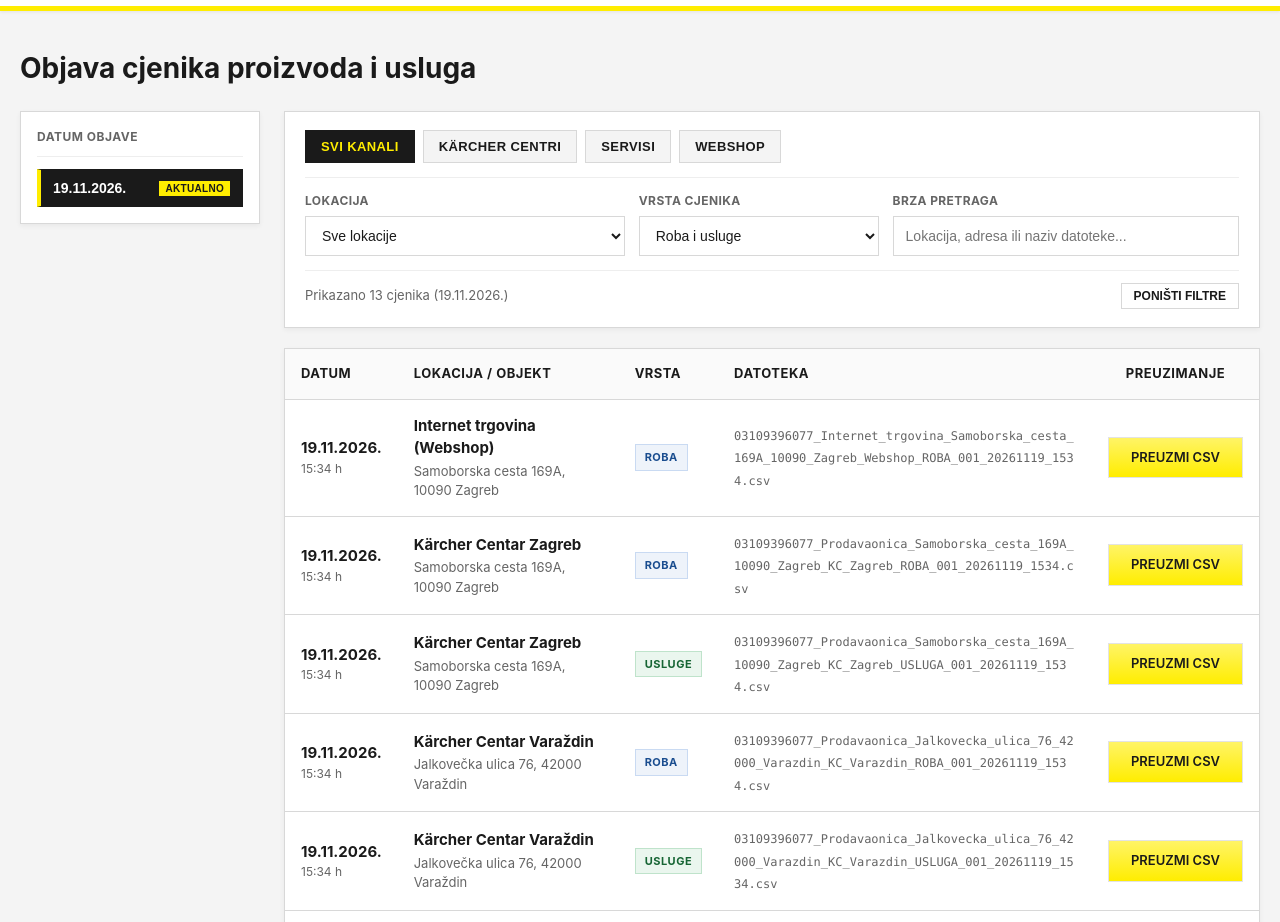
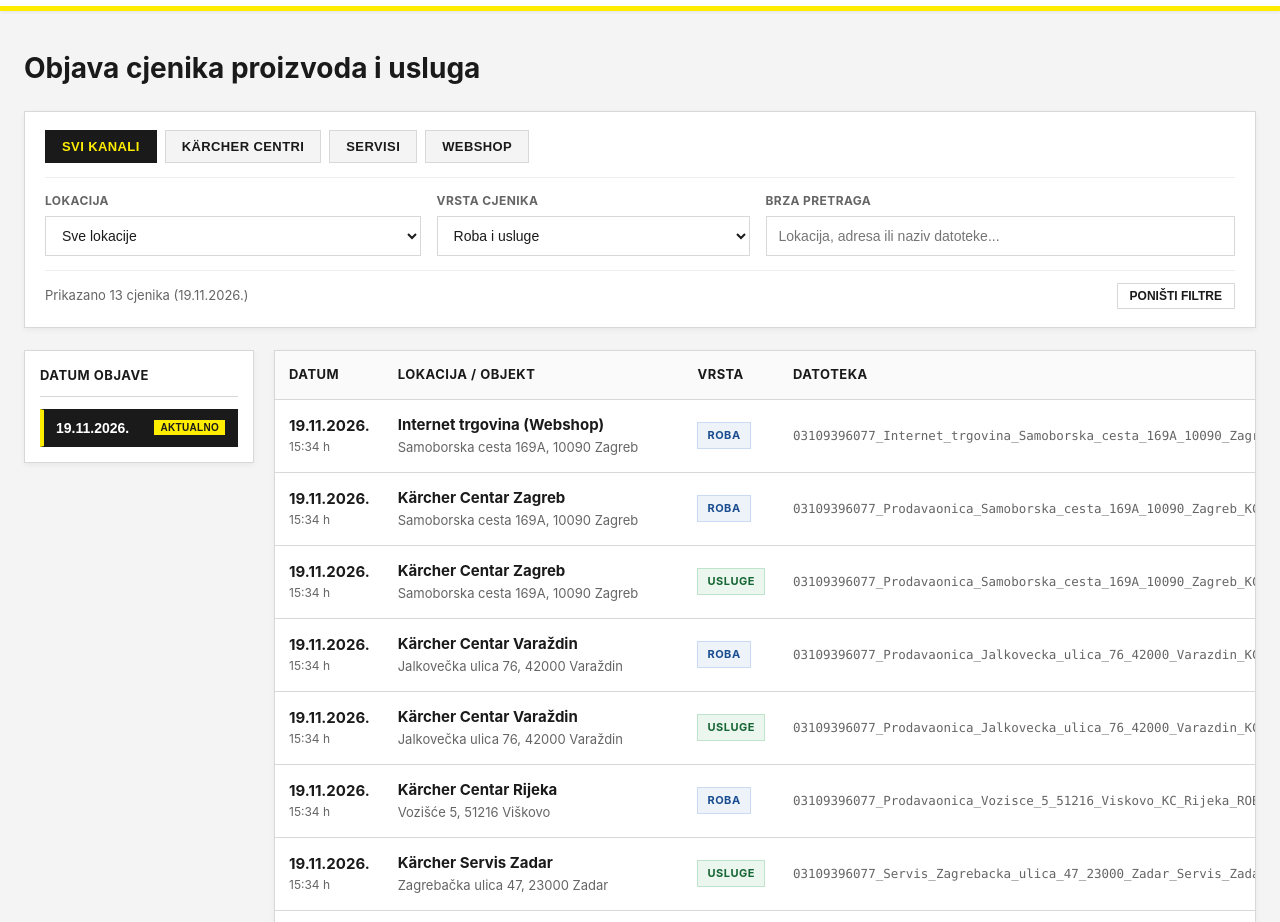
Before and after one commit to Karcher-AK-HR/AK-HR-Cjenici, a plain HTML site: page index.html in a window 1280 px wide. Shown: the part 74-996 px from the top of the page. Drawn offline with Linux system fonts and the light colour scheme.

Commit message:
Update index.html

```diff
--- a/index.html
+++ b/index.html
@@ -33,11 +33,11 @@
     header {
       background: #FFFFFF;
       border-bottom: 5px solid var(--k-yellow);
-      padding: 16px 20px;
+      padding: 16px 24px;
       box-shadow: 0 1px 3px rgba(0,0,0,0.08);
     }
     .header-container {
-      max-width: 1320px;
+      max-width: 1680px;
       width: 100%;
       margin: 0 auto;
     }
@@ -54,10 +54,10 @@
 
     /* MAIN CONTENT CONTAINER */
     main {
-      max-width: 1320px;
+      max-width: 1680px;
       width: 100%;
       margin: 36px auto;
-      padding: 0 20px 60px 20px;
+      padding: 0 24px 60px 24px;
       flex: 1;
     }
 
@@ -68,131 +68,13 @@
       margin-bottom: 22px;
     }
 
-    /* TWO-COLUMN LAYOUT (LEFT DATE SIDEBAR + RIGHT CONTENT) */
-    .layout-grid {
-      display: grid;
-      grid-template-columns: 240px 1fr;
-      gap: 24px;
-      align-items: start;
-    }
-
-    @media (max-width: 960px) {
-      .layout-grid {
-        grid-template-columns: 1fr;
-      }
-    }
-
-    /* LEFT DATE SIDEBAR */
-    .date-sidebar {
-      background: #FFFFFF;
-      border: 1px solid var(--k-border);
-      box-shadow: 0 2px 5px rgba(0,0,0,0.05);
-      padding: 16px;
-    }
-
-    .sidebar-title {
-      font-size: 12px;
-      font-weight: 700;
-      text-transform: uppercase;
-      letter-spacing: 0.5px;
-      color: var(--k-muted);
-      padding-bottom: 10px;
-      margin-bottom: 12px;
-      border-bottom: 1px solid #eeeeee;
-    }
-
-    .date-list {
-      display: flex;
-      flex-direction: column;
-      gap: 6px;
-    }
-
-    @media (max-width: 960px) {
-      .date-list {
-        flex-direction: row;
-        flex-wrap: wrap;
-      }
-    }
-
-    .date-btn {
-      width: 100%;
-      display: flex;
-      align-items: center;
-      justify-content: space-between;
-      gap: 8px;
-      background: #FAFAFA;
-      color: var(--k-black);
-      border: 1px solid var(--k-border);
-      padding: 10px 12px;
-      font-size: 14px;
-      font-weight: 600;
-      text-align: left;
-      cursor: pointer;
-      transition: all 0.15s ease;
-    }
-
-    @media (max-width: 960px) {
-      .date-btn {
-        width: auto;
-      }
-    }
-
-    .date-btn:hover {
-      background: #f0f0f0;
-      border-color: #bcbcbc;
-    }
-
-    .date-btn.active {
-      background: var(--k-black);
-      color: #FFFFFF;
-      border-color: var(--k-black);
-      border-left: 4px solid var(--k-yellow);
-    }
-
-    .date-btn-badge {
-      font-size: 10px;
-      font-weight: 700;
-      text-transform: uppercase;
-      padding: 2px 6px;
-      background: var(--k-yellow);
-      color: var(--k-black);
-      letter-spacing: 0.3px;
-    }
-
-    .date-btn-count {
-      font-size: 12px;
-      color: var(--k-muted);
-      font-weight: 500;
-    }
-
-    .date-btn.active .date-btn-count {
-      color: #cccccc;
-    }
-
-    .date-btn-all {
-      margin-top: 6px;
-      background: #FFFFFF;
-      font-size: 13px;
-      color: var(--k-muted);
-    }
-
-    @media (max-width: 960px) {
-      .date-btn-all {
-        margin-top: 0;
-      }
-    }
-
-    /* RIGHT CONTENT & TOP FILTER BAR */
-    .content-col {
-      min-width: 0;
-    }
-
+    /* TOP FILTER BAR (FULL WIDTH ABOVE DATE SIDEBAR & TABLE) */
     .filter-box {
       background: #FFFFFF;
       border: 1px solid var(--k-border);
       box-shadow: 0 2px 5px rgba(0,0,0,0.05);
       padding: 18px 20px;
-      margin-bottom: 20px;
+      margin-bottom: 22px;
     }
 
     .channel-tabs {
@@ -208,7 +90,7 @@
       background: #F4F4F4;
       color: var(--k-black);
       border: 1px solid var(--k-border);
-      padding: 8px 15px;
+      padding: 8px 16px;
       font-size: 13px;
       font-weight: 700;
       text-transform: uppercase;
@@ -229,12 +111,12 @@
 
     .filter-controls {
       display: grid;
-      grid-template-columns: 1.2fr 0.9fr 1.3fr;
-      gap: 14px;
+      grid-template-columns: 1.2fr 1fr 1.5fr;
+      gap: 16px;
       align-items: end;
     }
 
-    @media (max-width: 680px) {
+    @media (max-width: 768px) {
       .filter-controls {
         grid-template-columns: 1fr;
       }
@@ -297,6 +179,132 @@
       background: #F4F4F4;
     }
 
+    /* TWO-COLUMN DATA AREA: LEFT DATE SIDEBAR + RIGHT TABLE (ALIGNED AT TOP) */
+    .content-grid {
+      display: grid;
+      grid-template-columns: 230px 1fr;
+      gap: 20px;
+      align-items: start;
+    }
+
+    @media (max-width: 1024px) {
+      .content-grid {
+        grid-template-columns: 1fr;
+      }
+    }
+
+    /* LEFT DATE SIDEBAR */
+    .date-sidebar {
+      background: #FFFFFF;
+      border: 1px solid var(--k-border);
+      box-shadow: 0 2px 5px rgba(0,0,0,0.05);
+      padding: 15px;
+    }
+
+    .sidebar-title {
+      font-size: 13px;
+      font-weight: 700;
+      text-transform: uppercase;
+      letter-spacing: 0.5px;
+      color: var(--k-black);
+      padding-bottom: 10px;
+      margin-bottom: 12px;
+      border-bottom: 1px solid var(--k-border);
+    }
+
+    .date-list {
+      display: flex;
+      flex-direction: column;
+      gap: 6px;
+    }
+
+    @media (max-width: 1024px) {
+      .date-list {
+        flex-direction: row;
+        flex-wrap: wrap;
+      }
+    }
+
+    .date-btn {
+      width: 100%;
+      display: flex;
+      align-items: center;
+      justify-content: space-between;
+      gap: 8px;
+      background: #FAFAFA;
+      color: var(--k-black);
+      border: 1px solid var(--k-border);
+      padding: 10px 12px;
+      font-size: 14px;
+      font-weight: 600;
+      text-align: left;
+      cursor: pointer;
+      transition: all 0.15s ease;
+    }
+
+    @media (max-width: 1024px) {
+      .date-btn {
+        width: auto;
+      }
+    }
+
+    .date-btn:hover {
+      background: #f0f0f0;
+      border-color: #bcbcbc;
+    }
+
+    .date-btn.active {
+      background: var(--k-black);
+      color: #FFFFFF;
+      border-color: var(--k-black);
+      border-left: 4px solid var(--k-yellow);
+    }
+
+    .date-btn-badge {
+      font-size: 10px;
+      font-weight: 700;
+      text-transform: uppercase;
+      padding: 2px 6px;
+      background: var(--k-yellow);
+      color: var(--k-black);
+      letter-spacing: 0.3px;
+    }
+
+    .date-btn-count {
+      font-size: 12px;
+      color: var(--k-muted);
+      font-weight: 500;
+    }
+
+    .date-btn.active .date-btn-count {
+      color: #cccccc;
+    }
+
+    .date-btn-all {
+      margin-top: 6px;
+      background: #FFFFFF;
+      font-size: 13px;
+      color: var(--k-muted);
+    }
+
+    @media (max-width: 1024px) {
+      .date-btn-all {
+        margin-top: 0;
+      }
+    }
+
+    .table-col {
+      min-width: 0;
+    }
+
+    .table-wrap {
+      width: 100%;
+      overflow-x: auto;
+      background: #FFFFFF;
+      box-shadow: 0 2px 5px rgba(0,0,0,0.05);
+      border: 1px solid var(--k-border);
+    }
+
     #loading,
     #empty-state {
       font-weight: 600;
@@ -312,12 +320,10 @@
       width: 100%;
       border-collapse: collapse;
       background: #FFFFFF;
-      box-shadow: 0 2px 5px rgba(0,0,0,0.05);
-      border: 1px solid var(--k-border);
     }
 
     th, td {
-      padding: 15px 16px;
+      padding: 14px 14px;
       text-align: left;
       border-bottom: 1px solid var(--k-border);
       vertical-align: middle;
@@ -356,12 +362,14 @@
       font-size: 12px;
       color: var(--k-muted);
       display: block;
+      white-space: nowrap;
     }
 
     .loc-title {
       font-weight: 700;
       color: var(--k-black);
       display: block;
+      white-space: nowrap;
     }
 
     .loc-addr {
@@ -369,6 +377,7 @@
       color: var(--k-muted);
       display: block;
       margin-top: 2px;
+      white-space: nowrap;
     }
 
     .badge {
@@ -395,9 +404,9 @@
 
     .file-name {
       font-family: ui-monospace, SFMono-Regular, Menlo, Monaco, Consolas, monospace;
-      font-size: 12px;
+      font-size: 12.5px;
       color: var(--k-muted);
-      word-break: break-all;
+      white-space: nowrap;
     }
 
     /* KÄRCHER BUTTONS */
@@ -429,11 +438,11 @@
     footer {
       background: #1A1A1A;
       color: #FFFFFF;
-      padding: 36px 20px;
+      padding: 36px 24px;
       font-size: 13px;
     }
     .footer-container {
-      max-width: 1320px;
+      max-width: 1680px;
       margin: 0 auto;
     }
     .footer-container p {
@@ -441,8 +450,11 @@
       margin-top: 8px;
     }
 
-    /* RESPONSIVE TABLE */
+    /* RESPONSIVE MOBILE TABLE */
     @media (max-width: 768px) {
+      .table-wrap {
+        overflow-x: visible;
+      }
       table, thead, tbody, th, td, tr {
         display: block;
       }
@@ -458,14 +470,14 @@
         border: none;
         border-bottom: 1px solid #eee;
         position: relative;
-        padding-left: 44%;
+        padding-left: 42%;
         min-height: 52px;
       }
       td:before {
         position: absolute;
-        top: 15px;
-        left: 16px;
-        width: 40%;
+        top: 14px;
+        left: 14px;
+        width: 38%;
         padding-right: 10px;
         white-space: nowrap;
         font-weight: 700;
@@ -479,6 +491,13 @@
       td:nth-of-type(4):before { content: "Datoteka"; }
       td:nth-of-type(5):before { content: "Preuzimanje"; }
       td:nth-of-type(5) { text-align: left !important; }
+
+      .loc-title,
+      .loc-addr,
+      .file-name {
+        white-space: normal;
+        word-break: break-word;
+      }
 
       .btn {
         width: 100%;
@@ -502,13 +521,7 @@
 
     <div id="loading">Učitavanje cjenika...</div>
 
-    <div class="layout-grid" id="main-layout" style="display: none;">
-      <aside class="date-sidebar" aria-label="Odabir datuma objave">
-        <div class="sidebar-title">Datum objave</div>
-        <div class="date-list" id="date-buttons"></div>
-      </aside>
-
-      <div class="content-col">
+    <div id="app-shell" style="display: none;">
       <div class="filter-box">
         <div class="channel-tabs" role="group" aria-label="Odabir prodajnog kanala">
           <button type="button" class="tab-btn active" data-channel="ALL">Svi kanali</button>
@@ -546,9 +559,17 @@
         </div>
       </div>
 
+      <div class="content-grid">
+        <aside class="date-sidebar" aria-label="Odabir datuma objave">
+          <div class="sidebar-title">Datum objave</div>
+          <div class="date-list" id="date-buttons"></div>
+        </aside>
+
+        <div class="table-col">
           <div id="empty-state" style="display: none;">Nema objavljenih cjenika za odabrane filtre.</div>
 
-        <table id="cjenici-table" style="display: none;">
+          <div class="table-wrap" id="table-wrap">
+            <table id="cjenici-table">
               <thead>
                 <tr>
                   <th>Datum</th>
@@ -560,6 +581,8 @@
               </thead>
               <tbody id="cjenici-list"></tbody>
             </table>
+          </div>
+        </div>
       </div>
     </div>
   </main>
@@ -678,7 +701,6 @@
       }
 
       function populateControls(rows) {
-        // 1. Lokacije dropdown
         const locSelect = document.getElementById("filter-location");
         const locMap = new Map();
         rows.forEach(r => {
@@ -695,7 +717,6 @@
             locSelect.appendChild(opt);
           });
 
-        // 2. Lijevi izbornik datuma
         const dateContainer = document.getElementById("date-buttons");
         const dateMap = new Map();
         rows.forEach(r => {
@@ -745,7 +766,7 @@
 
       function renderTable() {
         const list = document.getElementById("cjenici-list");
-        const table = document.getElementById("cjenici-table");
+        const tableWrap = document.getElementById("table-wrap");
         const emptyState = document.getElementById("empty-state");
         const countEl = document.getElementById("filter-count");
 
@@ -776,13 +797,13 @@
         list.innerHTML = "";
 
         if (filtered.length === 0) {
-          table.style.display = "none";
+          tableWrap.style.display = "none";
           emptyState.style.display = "block";
           return;
         }
 
         emptyState.style.display = "none";
-        table.style.display = "table";
+        tableWrap.style.display = "block";
 
         filtered.forEach(item => {
           const badgeClass = item.vrsta === "ROBA" ? "badge-roba" : "badge-usluga";
@@ -810,7 +831,6 @@
         });
       }
 
-      // Event listeneri
       document.querySelectorAll(".tab-btn").forEach(btn => {
         btn.addEventListener("click", function () {
           document.querySelectorAll(".tab-btn").forEach(b => b.classList.remove("active"));
@@ -833,7 +853,6 @@
         selectDate(latestDateIso);
       });
 
-      // Inicijalno učitavanje
       loadFileEntries()
         .then(entries => {
           const loading = document.getElementById("loading");
@@ -850,7 +869,7 @@
             return;
           }
 
-          document.getElementById("main-layout").style.display = "grid";
+          document.getElementById("app-shell").style.display = "block";
           populateControls(allRows);
           renderTable();
         })
```
Lines whose indentation alone changed are shown as unchanged.
